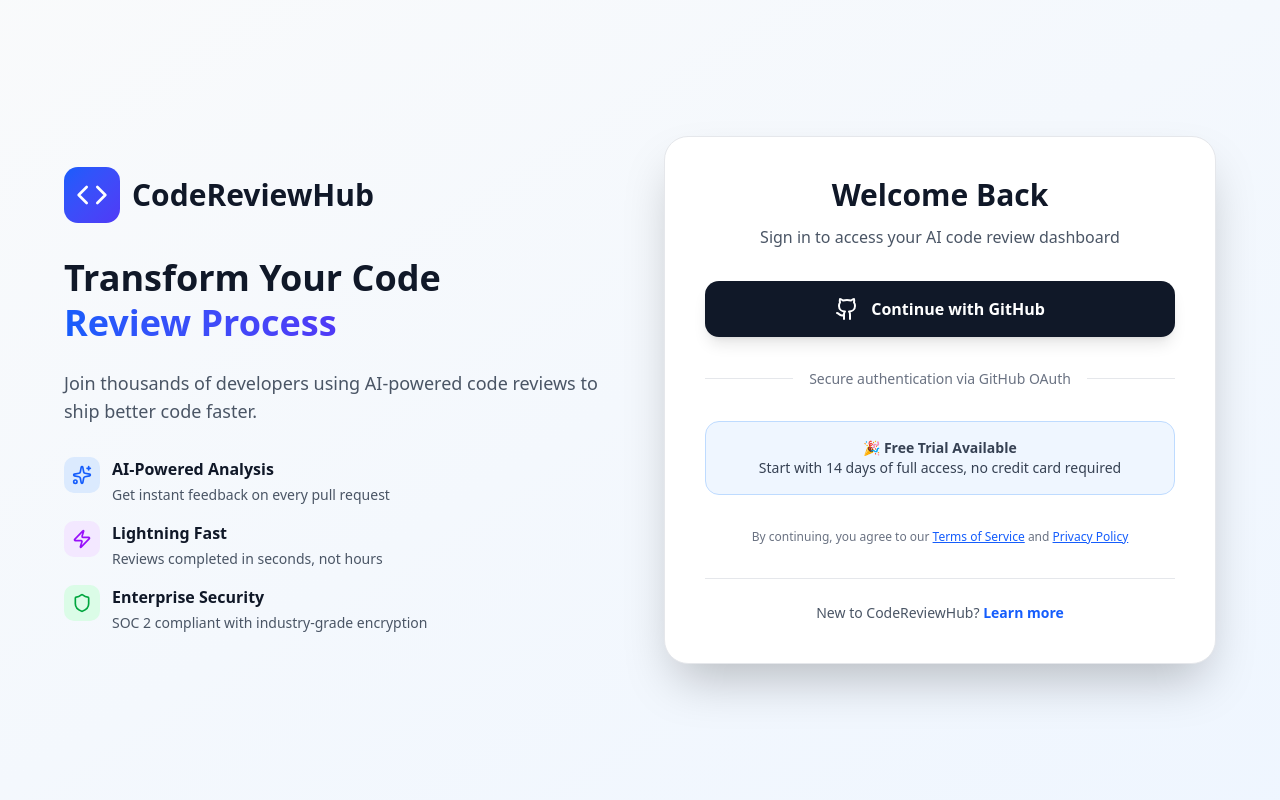
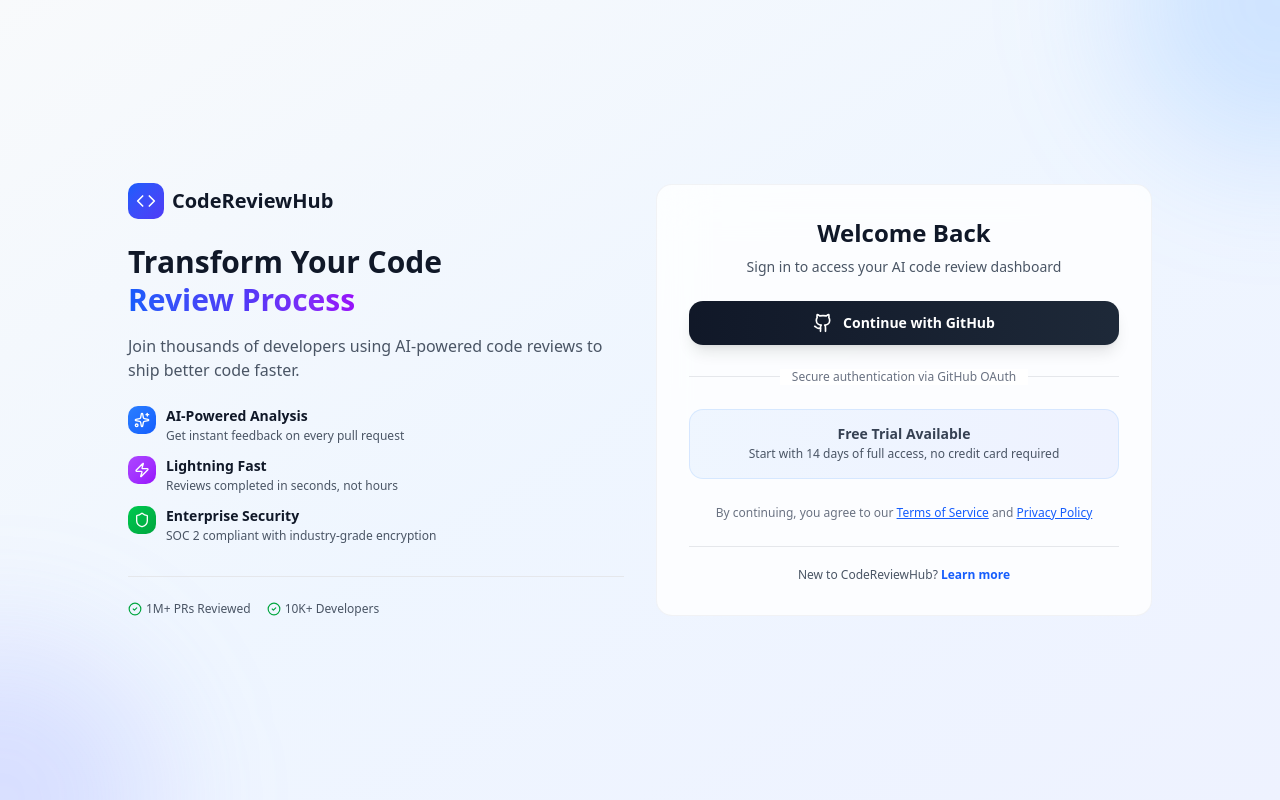
Before and after one commit to devoleper-samreen/AI-Code-Review, a Next.js app in the folder frontend/: page /signup in a window 1280 px wide. Built offline with nearby package versions, Linux system fonts and the light colour scheme.

Commit message:
enhanced signup page

```diff
--- a/frontend/src/app/(auth)/signup/page.tsx
+++ b/frontend/src/app/(auth)/signup/page.tsx
@@ -1,6 +1,6 @@
 "use client";
 
-import { Github, Code, Sparkles, Shield, Zap } from "lucide-react";
+import { Github, Code, Sparkles, Shield, Zap, CheckCircle2 } from "lucide-react";
 import Link from "next/link";
 
 export default function LoginPage() {
@@ -9,112 +9,134 @@
   };
 
   return (
-    <div className="min-h-screen bg-gradient-to-br from-gray-50 to-blue-50 flex items-center justify-center p-6">
-      <div className="max-w-6xl w-full grid md:grid-cols-2 gap-12 items-center">
+    <div className="min-h-screen bg-gradient-to-br from-slate-50 via-blue-50 to-indigo-50 flex items-center justify-center p-4 relative overflow-hidden">
+      {/* Animated Background Elements */}
+      <div className="absolute inset-0 overflow-hidden pointer-events-none">
+        <div className="absolute -top-40 -right-40 w-80 h-80 bg-blue-400/20 rounded-full blur-3xl animate-float"></div>
+        <div className="absolute -bottom-40 -left-40 w-80 h-80 bg-indigo-400/20 rounded-full blur-3xl animate-float delay-200"></div>
+      </div>
+
+      <div className="max-w-5xl w-full grid md:grid-cols-2 gap-8 items-center relative z-10">
         {/* Left Side - Branding */}
-        <div className="hidden md:block">
-          <div className="flex items-center gap-3 mb-8">
-            <div className="bg-gradient-to-br from-blue-600 to-indigo-600 p-3 rounded-xl">
-              <Code className="w-8 h-8 text-white" />
+        <div className="hidden md:block animate-slide-up">
+          <Link href="/" className="flex items-center gap-2 mb-6 cursor-pointer group">
+            <div className="bg-gradient-to-br from-blue-600 to-indigo-600 p-2 rounded-lg group-hover:scale-110 transition-transform duration-300">
+              <Code className="w-5 h-5 text-white" />
             </div>
-            <span className="text-3xl font-bold text-gray-900">
+            <span className="text-xl font-bold text-gray-900">
               CodeReviewHub
             </span>
-          </div>
+          </Link>
 
-          <h2 className="text-4xl font-bold text-gray-900 mb-6 leading-tight">
+          <h2 className="text-3xl font-bold text-gray-900 mb-4 leading-tight animate-slide-up delay-100">
             Transform Your Code
             <br />
-            <span className="bg-gradient-to-r from-blue-600 to-indigo-600 bg-clip-text text-transparent">
+            <span className="bg-gradient-to-r from-blue-600 via-indigo-600 to-purple-600 bg-clip-text text-transparent animate-gradient">
               Review Process
             </span>
           </h2>
 
-          <p className="text-lg text-gray-600 mb-8">
+          <p className="text-base text-gray-600 mb-6 animate-slide-up delay-200">
             Join thousands of developers using AI-powered code reviews to ship better code faster.
           </p>
 
-          <div className="space-y-4">
-            <div className="flex items-start gap-3">
-              <div className="bg-blue-100 p-2 rounded-lg">
-                <Sparkles className="w-5 h-5 text-blue-600" />
+          <div className="space-y-3 animate-slide-up delay-300">
+            <div className="flex items-start gap-2.5 group cursor-pointer">
+              <div className="bg-gradient-to-br from-blue-500 to-blue-600 p-1.5 rounded-lg group-hover:scale-110 transition-transform duration-300">
+                <Sparkles className="w-4 h-4 text-white" />
               </div>
               <div>
-                <h3 className="font-semibold text-gray-900 mb-1">AI-Powered Analysis</h3>
-                <p className="text-gray-600 text-sm">Get instant feedback on every pull request</p>
+                <h3 className="font-semibold text-gray-900 text-sm mb-0.5">AI-Powered Analysis</h3>
+                <p className="text-gray-600 text-xs">Get instant feedback on every pull request</p>
               </div>
             </div>
 
-            <div className="flex items-start gap-3">
-              <div className="bg-purple-100 p-2 rounded-lg">
-                <Zap className="w-5 h-5 text-purple-600" />
+            <div className="flex items-start gap-2.5 group cursor-pointer">
+              <div className="bg-gradient-to-br from-purple-500 to-purple-600 p-1.5 rounded-lg group-hover:scale-110 transition-transform duration-300">
+                <Zap className="w-4 h-4 text-white" />
               </div>
               <div>
-                <h3 className="font-semibold text-gray-900 mb-1">Lightning Fast</h3>
-                <p className="text-gray-600 text-sm">Reviews completed in seconds, not hours</p>
+                <h3 className="font-semibold text-gray-900 text-sm mb-0.5">Lightning Fast</h3>
+                <p className="text-gray-600 text-xs">Reviews completed in seconds, not hours</p>
               </div>
             </div>
 
-            <div className="flex items-start gap-3">
-              <div className="bg-green-100 p-2 rounded-lg">
-                <Shield className="w-5 h-5 text-green-600" />
+            <div className="flex items-start gap-2.5 group cursor-pointer">
+              <div className="bg-gradient-to-br from-green-500 to-green-600 p-1.5 rounded-lg group-hover:scale-110 transition-transform duration-300">
+                <Shield className="w-4 h-4 text-white" />
               </div>
               <div>
-                <h3 className="font-semibold text-gray-900 mb-1">Enterprise Security</h3>
-                <p className="text-gray-600 text-sm">SOC 2 compliant with industry-grade encryption</p>
+                <h3 className="font-semibold text-gray-900 text-sm mb-0.5">Enterprise Security</h3>
+                <p className="text-gray-600 text-xs">SOC 2 compliant with industry-grade encryption</p>
+              </div>
+            </div>
+          </div>
+
+          {/* Trust Indicators */}
+          <div className="mt-8 pt-6 border-t border-gray-200 animate-fade-in delay-400">
+            <div className="flex items-center gap-4 text-xs text-gray-600">
+              <div className="flex items-center gap-1">
+                <CheckCircle2 className="w-3.5 h-3.5 text-green-600" />
+                <span>1M+ PRs Reviewed</span>
+              </div>
+              <div className="flex items-center gap-1">
+                <CheckCircle2 className="w-3.5 h-3.5 text-green-600" />
+                <span>10K+ Developers</span>
               </div>
             </div>
           </div>
         </div>
 
         {/* Right Side - Login Form */}
-        <div className="bg-white rounded-3xl shadow-2xl p-10 border border-gray-200">
-          <div className="md:hidden flex items-center gap-2 mb-8 justify-center">
-            <div className="bg-gradient-to-br from-blue-600 to-indigo-600 p-2 rounded-lg">
-              <Code className="w-6 h-6 text-white" />
-            </div>
-            <span className="text-2xl font-bold text-gray-900">
-              CodeReviewHub
-            </span>
+        <div className="bg-white/80 backdrop-blur-xl rounded-2xl p-6 md:p-8 border border-gray-200/50 animate-scale-in">
+          <div className="md:hidden flex items-center gap-2 mb-6 justify-center">
+            <Link href="/" className="flex items-center gap-2 cursor-pointer">
+              <div className="bg-gradient-to-br from-blue-600 to-indigo-600 p-1.5 rounded-lg">
+                <Code className="w-5 h-5 text-white" />
+              </div>
+              <span className="text-xl font-bold text-gray-900">
+                CodeReviewHub
+              </span>
+            </Link>
           </div>
 
-          <div className="text-center mb-8">
-            <h1 className="text-3xl font-bold text-gray-900 mb-3">
+          <div className="text-center mb-6">
+            <h1 className="text-2xl font-bold text-gray-900 mb-2">
               Welcome Back
             </h1>
-            <p className="text-gray-600">
+            <p className="text-sm text-gray-600">
               Sign in to access your AI code review dashboard
             </p>
           </div>
 
           <button
             onClick={handleGitHubLogin}
-            className="w-full flex items-center justify-center gap-3 bg-gray-900 hover:bg-gray-800 text-white py-4 px-6 rounded-xl font-semibold transition-all duration-300 shadow-lg hover:shadow-xl transform hover:scale-[1.02] active:scale-[0.98] cursor-pointer"
+            className="w-full flex items-center justify-center gap-2.5 bg-gradient-to-r from-gray-900 to-gray-800 hover:from-gray-800 hover:to-gray-700 text-white py-3 px-5 rounded-xl font-semibold text-sm transition-all duration-300 shadow-lg hover:shadow-2xl transform hover:scale-[1.02] active:scale-[0.98] cursor-pointer group"
           >
-            <Github className="w-6 h-6" />
+            <Github className="w-5 h-5 group-hover:rotate-12 transition-transform duration-300" />
             Continue with GitHub
           </button>
 
-          <div className="relative my-8">
+          <div className="relative my-6">
             <div className="absolute inset-0 flex items-center">
               <div className="w-full border-t border-gray-200"></div>
             </div>
-            <div className="relative flex justify-center text-sm">
-              <span className="px-4 bg-white text-gray-500">
+            <div className="relative flex justify-center text-xs">
+              <span className="px-3 bg-white text-gray-500">
                 Secure authentication via GitHub OAuth
               </span>
             </div>
           </div>
 
-          <div className="bg-blue-50 border border-blue-200 rounded-xl p-4">
-            <p className="text-sm text-gray-700 text-center">
-              <span className="font-semibold">🎉 Free Trial Available</span>
+          <div className="bg-gradient-to-r from-blue-50 to-indigo-50 border border-blue-200/50 rounded-xl p-3.5">
+            <p className="text-xs text-gray-700 text-center leading-relaxed">
+              <span className="font-semibold text-sm">Free Trial Available</span>
               <br />
-              Start with 14 days of full access, no credit card required
+              <span className="text-gray-600">Start with 14 days of full access, no credit card required</span>
             </p>
           </div>
 
-          <p className="text-gray-500 text-xs text-center mt-8 leading-relaxed">
+          <p className="text-gray-500 text-xs text-center mt-6 leading-relaxed">
             By continuing, you agree to our{" "}
             <Link href="/terms" className="text-blue-600 hover:text-blue-700 font-medium underline">
               Terms of Service
@@ -125,8 +147,8 @@
             </Link>
           </p>
 
-          <div className="mt-8 pt-6 border-t border-gray-200 text-center">
-            <p className="text-sm text-gray-600">
+          <div className="mt-6 pt-5 border-t border-gray-200 text-center">
+            <p className="text-xs text-gray-600">
               New to CodeReviewHub?{" "}
               <Link href="/" className="text-blue-600 hover:text-blue-700 font-semibold">
                 Learn more
```
